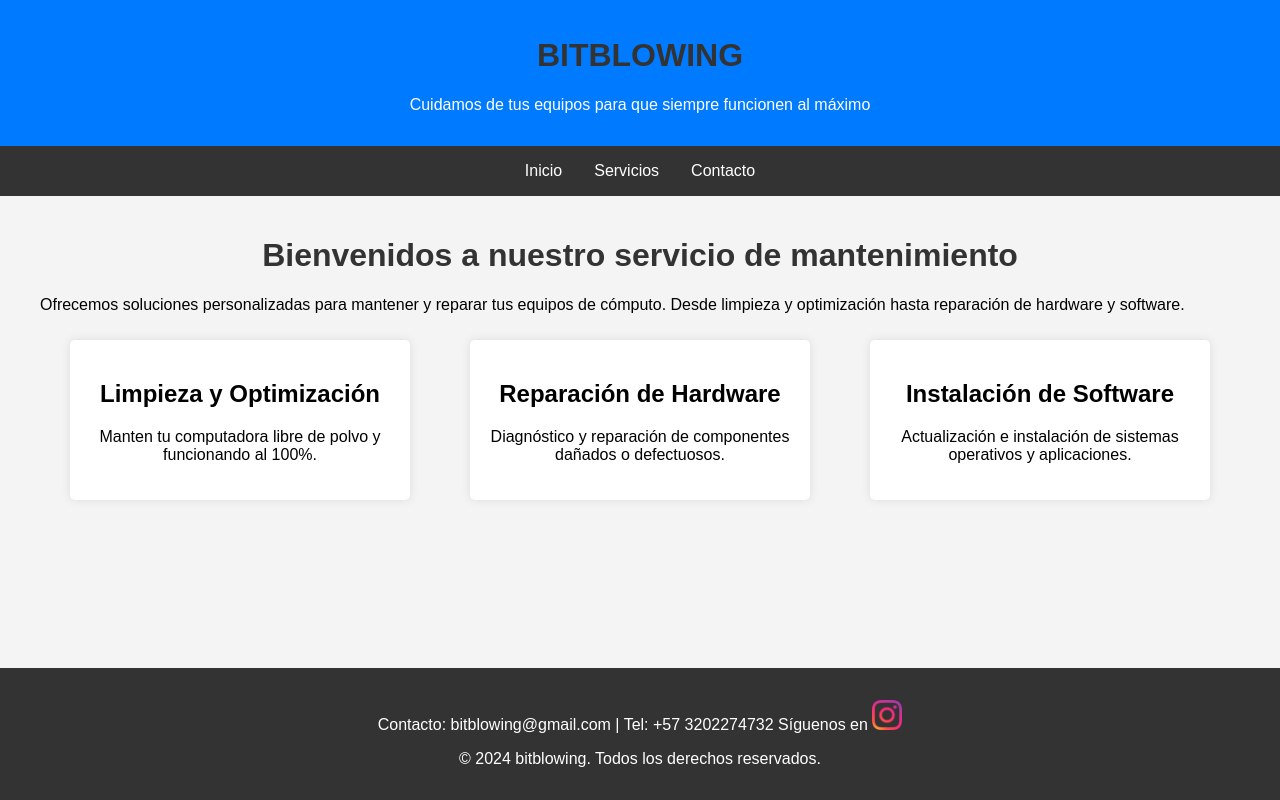
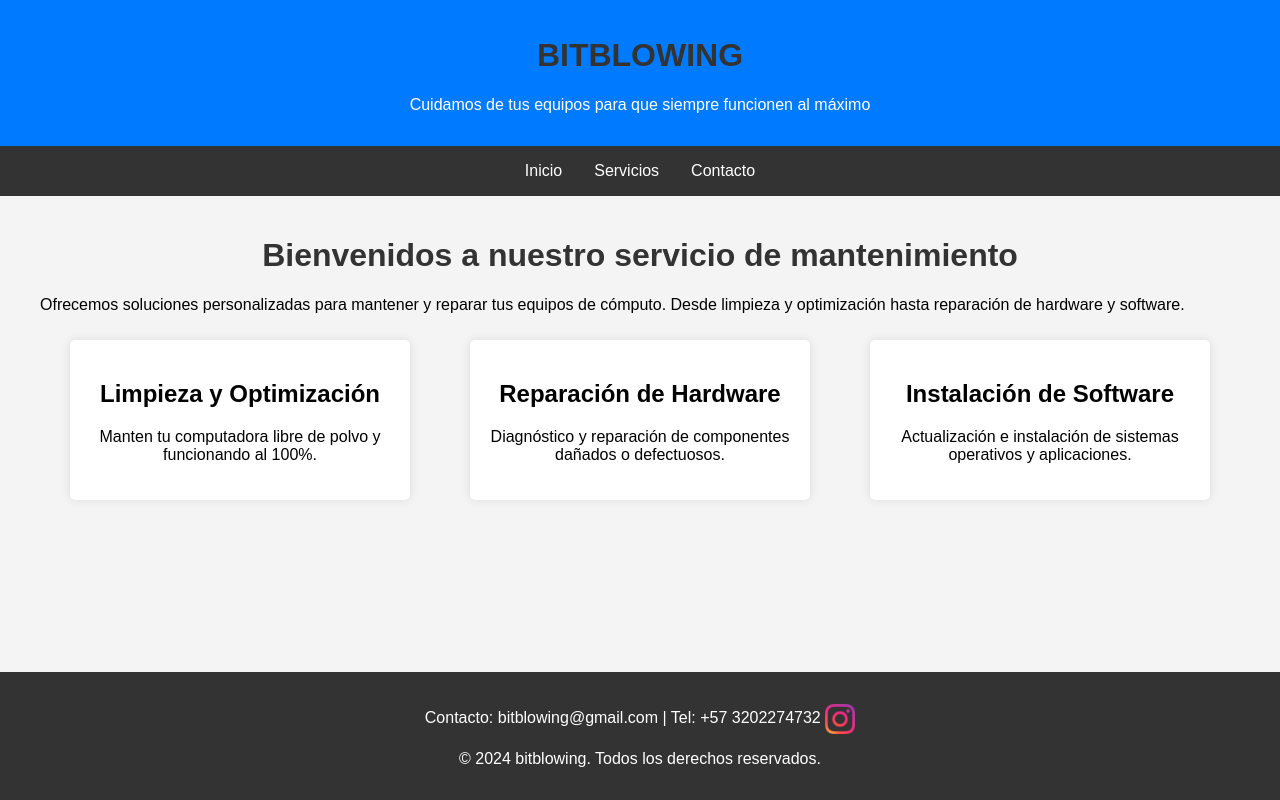
Before and after one commit to bitblowing/web, a plain HTML site: page index.html in a window 1280 px wide. Drawn offline with Linux system fonts and the light colour scheme.

Commit message:
Update index.html

```diff
--- a/index.html
+++ b/index.html
@@ -105,7 +105,11 @@
 
     <!-- Pie de página -->
     <footer id="contacto">
-        <p>Contacto: bitblowing@gmail.com | Tel: +57 3202274732  Síguenos en <a href="https://www.instagram.com/bitblowing" target="_blank"> <img src="instagram.png" alt="Instagram" style="width: 30px; height: 30px;"> </a></p>
+        <p>Contacto: bitblowing@gmail.com | Tel: +57 3202274732
+    <a href="https://www.instagram.com/bitblowing" target="_blank">
+        <img src="instagram.png" alt="Instagram" style="width: 30px; height: 30px; vertical-align: middle;">
+    </a>
+</p>
         <p>&copy; 2024 bitblowing. Todos los derechos reservados.</p>
 
     </footer>
```
